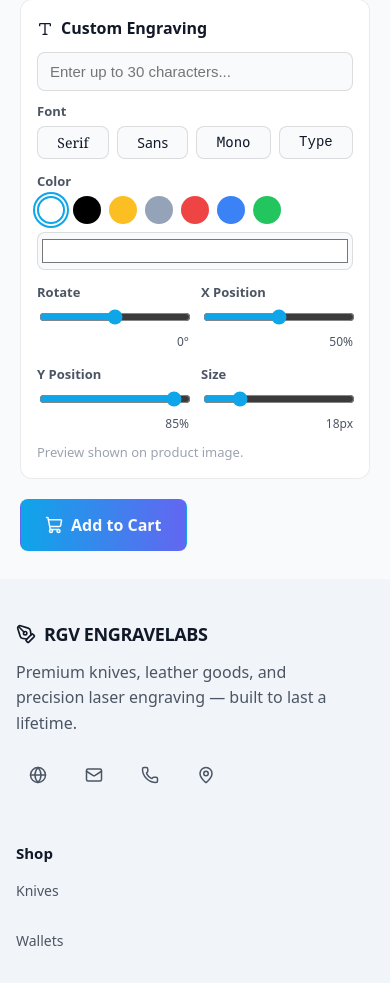
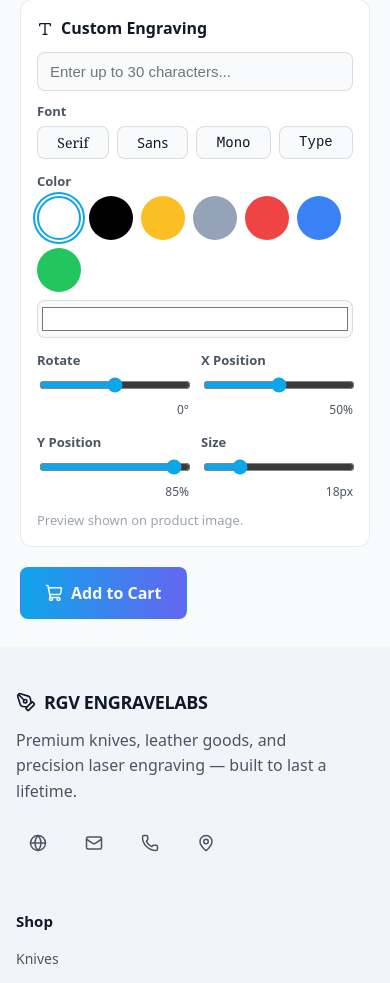
Before and after one commit to jlaiii/hermes-ecommerce-shop, a React (Vite) app: page /hermes-ecommerce-shop/product/1 in a window 390 px wide. Shown: the part 962-1945 px from the top of the page. Built offline with nearby package versions, Linux system fonts and the light colour scheme.

Commit message:
Increase color swatch and picker tap targets to 44x44px for mobile compliance

```diff
--- a/src/App.css
+++ b/src/App.css
@@ -231,8 +231,8 @@ img { max-width: 100%; height: auto; display: block; overflow: hidden; }
 .engrave-field.engrave-field-wide { grid-column: 1 / -1; }
 .color-presets { display: flex; gap: 8px; align-items: center; flex-wrap: wrap; }
 .color-swatch {
-  width: 28px; height: 28px; border-radius: 50%; border: 2px solid transparent;
-  cursor: pointer; padding: 0; flex-shrink: 0; min-width: 28px; min-height: 28px;
+  width: 44px; height: 44px; border-radius: 50%; border: 2px solid transparent;
+  cursor: pointer; padding: 0; flex-shrink: 0; min-width: 44px; min-height: 44px;
 }
 .color-swatch.active { border-color: var(--accent); box-shadow: 0 0 0 2px var(--bg), 0 0 0 4px var(--accent); }
 .font-options { display: flex; gap: 8px; flex-wrap: wrap; }
@@ -243,7 +243,7 @@ img { max-width: 100%; height: auto; display: block; overflow: hidden; }
 }
 .font-option.active { border-color: var(--accent); box-shadow: 0 0 0 2px var(--accent); }
 .color-presets input[type="color"] {
-  width: 32px; height: 32px; border-radius: 50%; border: 1px solid var(--border-input);
+  width: 44px; height: 44px; border-radius: 50%; border: 1px solid var(--border-input);
   background: var(--bg); cursor: pointer; padding: 2px; flex-shrink: 0;
 }
 .engrave-field label { font-size: 13px; font-weight: 600; color: var(--text-muted); margin-bottom: 0; }
```
Also changed, not shown: 1 other file (tests, documents, lock files or other folders).
